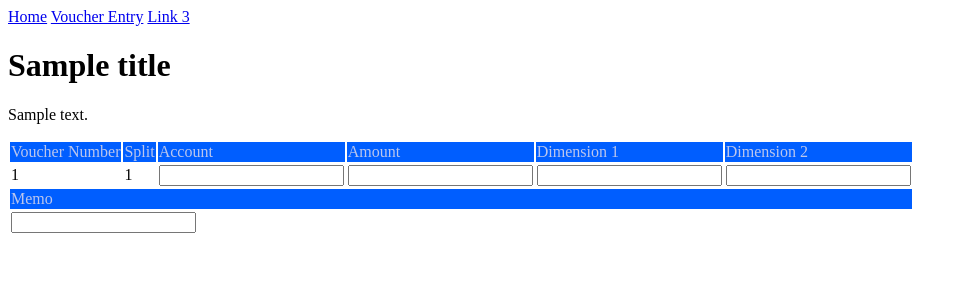
After one commit to eskoviak/finance_cmd, a Python web app: template flask/templates/detail_entry.html in a window 1280 px wide. The commit adds this page. Shown: the top 300 px of the page, without its empty margins (0-967 px from the left). Run offline with Jinja, Linux system fonts and the light colour scheme; the template is opened without the code that fills it: most values are stand-ins (such as "Sample title", 1, 10 or a date in 2020).

Commit message:
working through getting seq num

```diff
--- /dev/null
+++ b/flask/templates/detail_entry.html
@@ -0,0 +1,35 @@
+{% extends 'layout.html' %}
+
+{% block content %}
+<div class="container">
+    <h1>{{title}}</h1>
+    <p>{{description}}</p>
+    <form action="/voucher_result" method="POST">
+        <table>
+            <tr class="labels">
+                <td>Voucher Number</td>
+                <td>Split</td>
+                <td>Account</td>
+                <td>Amount</td>
+                <td>Dimension 1</td>
+                <td>Dimension 2</td>
+            </tr>
+            <tr>
+                <td>{{voucher_number}}</td>
+                <td>{{split_seq_number}}</td>
+                <td><input type="text" name="account_number"></td>
+                <td><input type="number" name="amount" step="any"></td>
+                <td><input type="text" name="dimension_1"></td>
+                <td><input type="text" name="dimension_1"></td>
+            </tr>
+            <tr class="labels" >
+                <td colspan="6">Memo</td>
+            </tr>
+            <tr>
+                <td colspan="6"><input type="text" name="memo"></td>
+            </tr>
+        </table>
+    </form>
+
+</div>
+{% endblock %}
--- a/flask/templates/voucher_display.html
+++ b/flask/templates/voucher_display.html
@@ -43,6 +43,12 @@
             </tr>
         </table>
         <p>Line Items</p>
+        <form method="POST" action="/detail_entry">
+            <input type="hidden" id="id_voucher_number" name="voucher_number" value="{{data["voucher_number"]}}"/>
+            <input type="hidden" id="id_splits_seq" name="splits" value="{{data["Splits"]}}"/>
+            <input type="submit" value="+" name="add_detail"/>
+        </form>
+
 
         <table>
             <tr class="labels">
```
Also changed, not shown: flask/app.py (+71 -41 lines), pg_utils.py (+10 -2 lines).
